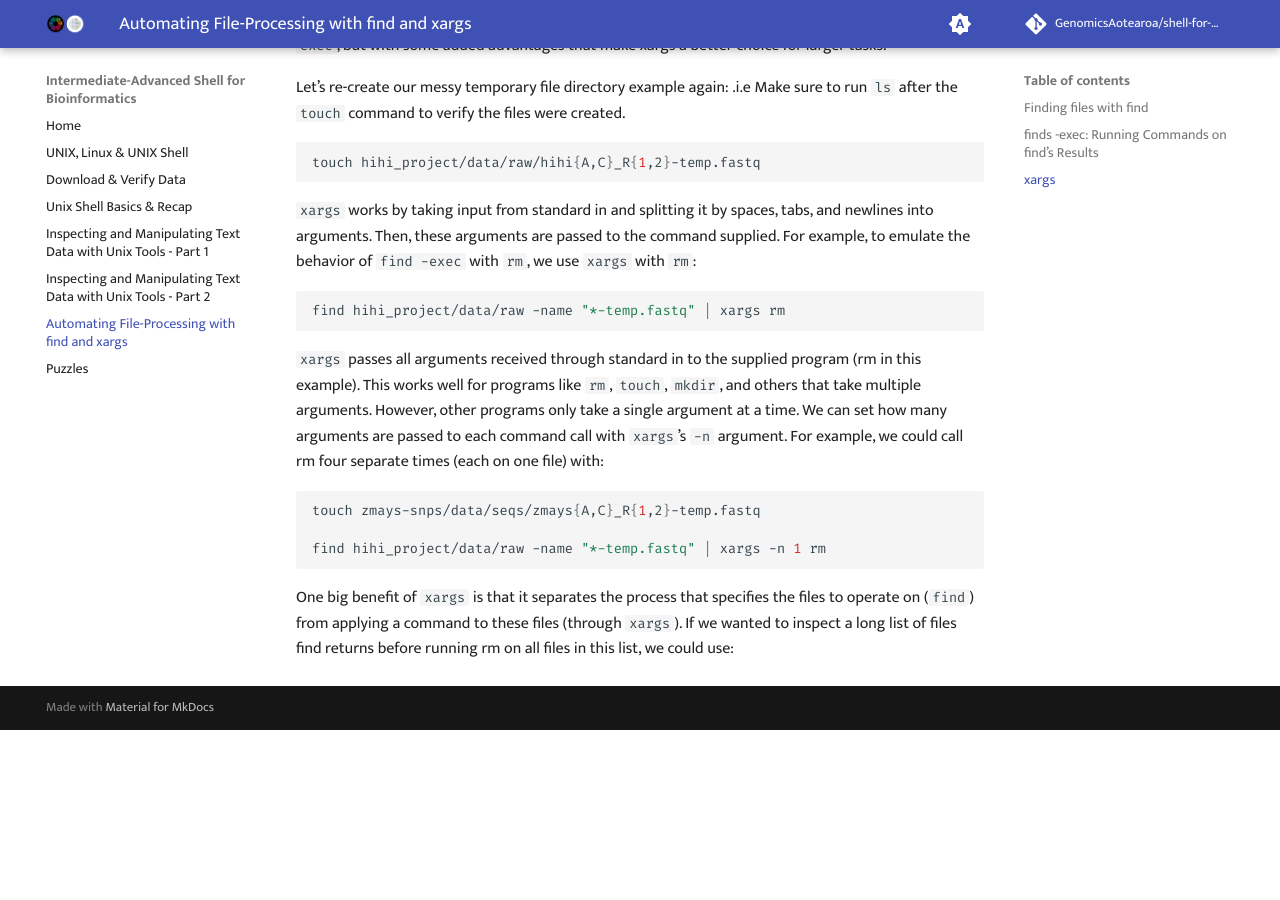
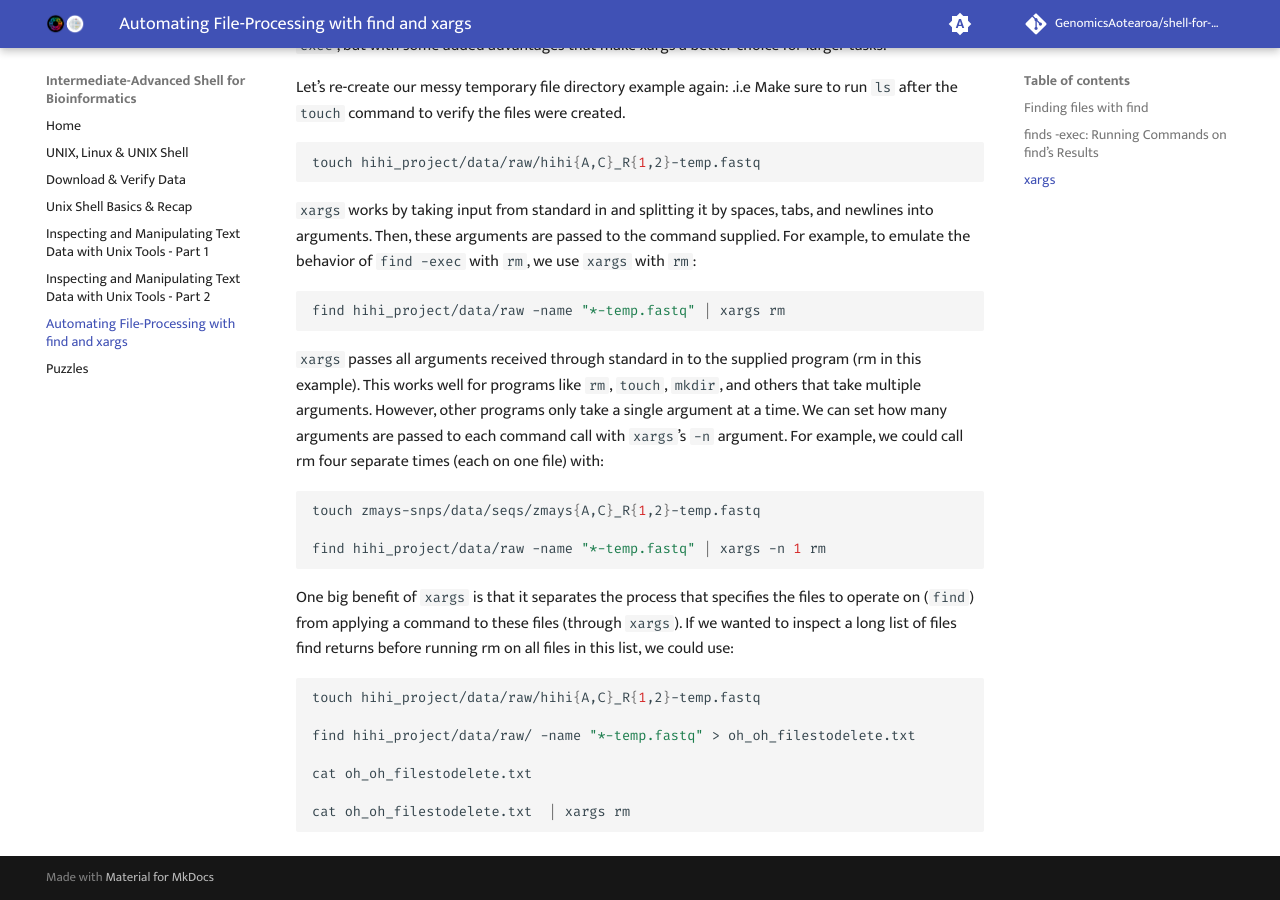
Before and after one commit to GenomicsAotearoa/shell-for-bioinformatics, an MkDocs documentation site: the page built from docs/6_automate_fileprocessing_find_xargs.md, in a window 1280 px wide and 900 px high, scrolled down 2478 px. Built offline with MkDocs 1.6.1 and Material for MkDocs 9.7.7, drawn with Linux system fonts in a browser that asks for light colours; comment, search, counter and statistics services are not loaded; before the commit the page ends 3208 px from its top, so only the background shows below that.

Commit message:
xargs with rm command

````diff
--- a/docs/6_automate_fileprocessing_find_xargs.md
+++ b/docs/6_automate_fileprocessing_find_xargs.md
@@ -155,3 +155,13 @@ find hihi_project/data/raw -name "*-temp.fastq" | xargs -n 1 rm
 ```
 
 One big benefit of `xargs` is that it separates the process that specifies the files to operate on (`find`) from applying a command to these files (through `xargs`). If we wanted to inspect a long list of files find returns before running rm on all files in this list, we could use:
+
+```bash
+touch hihi_project/data/raw/hihi{A,C}_R{1,2}-temp.fastq
+
+find hihi_project/data/raw/ -name "*-temp.fastq" > oh_oh_filestodelete.txt
+
+cat oh_oh_filestodelete.txt
+
+cat oh_oh_filestodelete.txt  | xargs rm
+```
````
